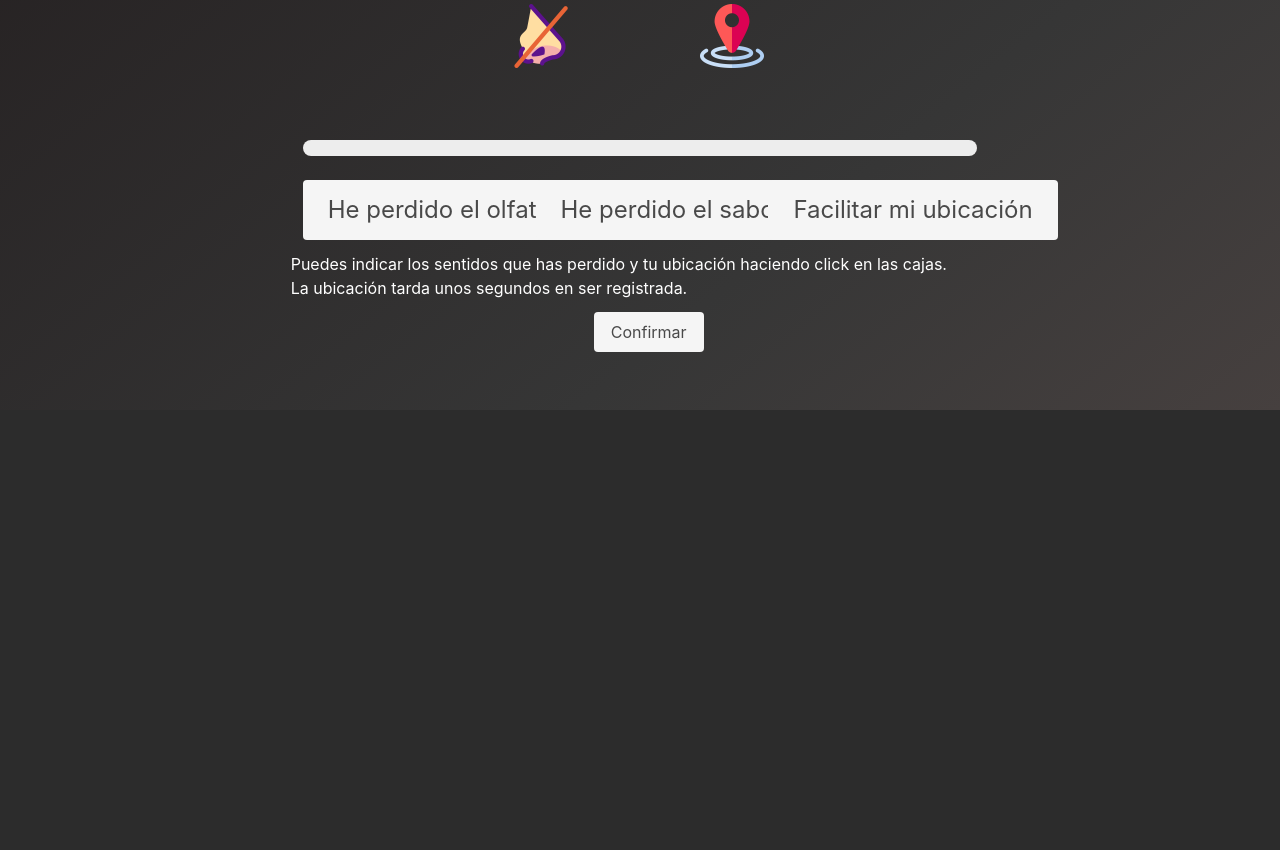
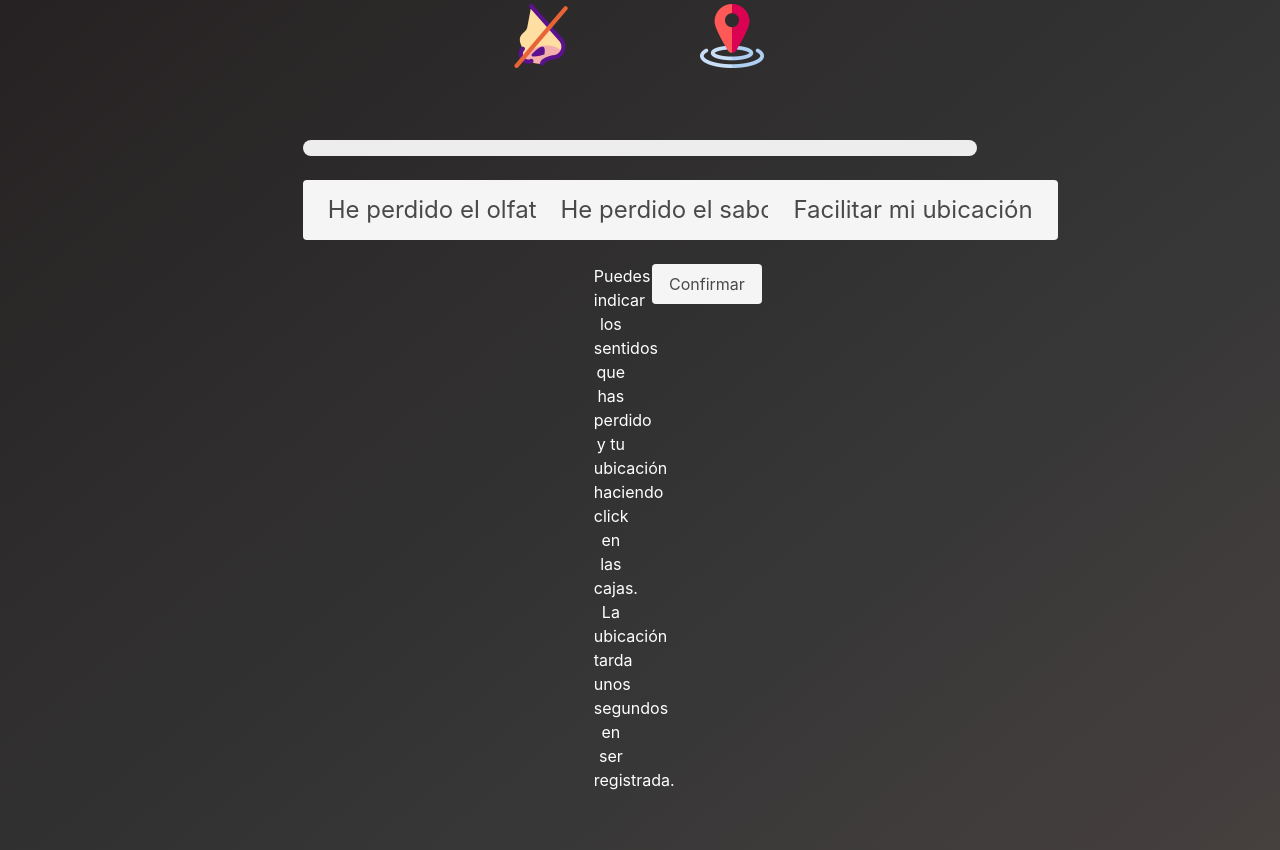
Before and after one commit to deeptony/sniffCOVID, a Flask app: page / in a window 1280 px wide. Shown: the part 580-1430 px from the top of the page. Before the commit the page ends 990 px from the top, so only its background shows below. Run offline with Flask 2, Linux system fonts and the light colour scheme; some libraries are stand-ins or nearby versions.

Commit message:
Stable version. Updating messages to user

```diff
--- a/templates/landing.html
+++ b/templates/landing.html
@@ -53,10 +53,16 @@
               </div>
               <div class="container is-fluid has-text-centered" style="margin-bottom: 10px;">
                 <div class="columns is-multiline">
-                  <p id="waiting">Puedes indicar los sentidos que has perdido y tu ubicación haciendo click en las cajas.</p>
-                  <p id="waiting"> La ubicación tarda unos segundos en ser registrada.</p>
-                  <div id="confirm_holder" class="column is-1 is-offset-5">
+                  <div id="confirm_holder" class="column is-5">
+                  </div>
+                  <div id="confirm_holder" class="column is-1">
+                    <p id="waiting">Puedes indicar los sentidos que has perdido y tu ubicación haciendo click en las cajas.</p>
+                    <p id="waiting"> La ubicación tarda unos segundos en ser registrada.</p>
+                  </div>
+                  <div id="confirm_holder" class="column is-1">
                     <button hidden id="location" onclick="triggerSendData()" class="button is-light is-normal">Confirmar</button>
+                  </div>
+                  <div id="confirm_holder" class="column is-5">
                   </div>
                 </div>
               </div>
```
